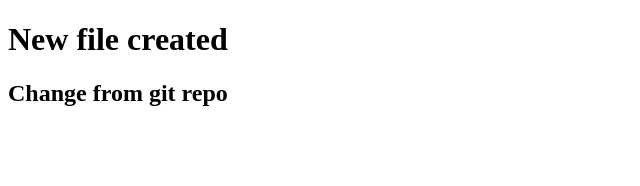
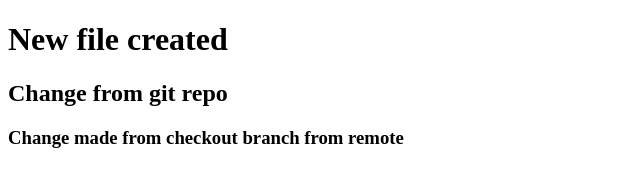
Before and after one commit to Anushadokuparthi/test, a plain HTML site: page index.html in a window 1280 px wide. Shown: the whole page, without its empty margins (0-640 px from the left). Drawn offline with Linux system fonts and the light colour scheme.

Commit message:
New change made on gt_branch from remote

```diff
--- a/index.html
+++ b/index.html
@@ -8,5 +8,6 @@
 <body>
     <h1>New file created</h1>
     <h2>Change from git repo</h2>
+    <h3>Change made from checkout branch from remote</h3>
 </body>
 </html>
```
